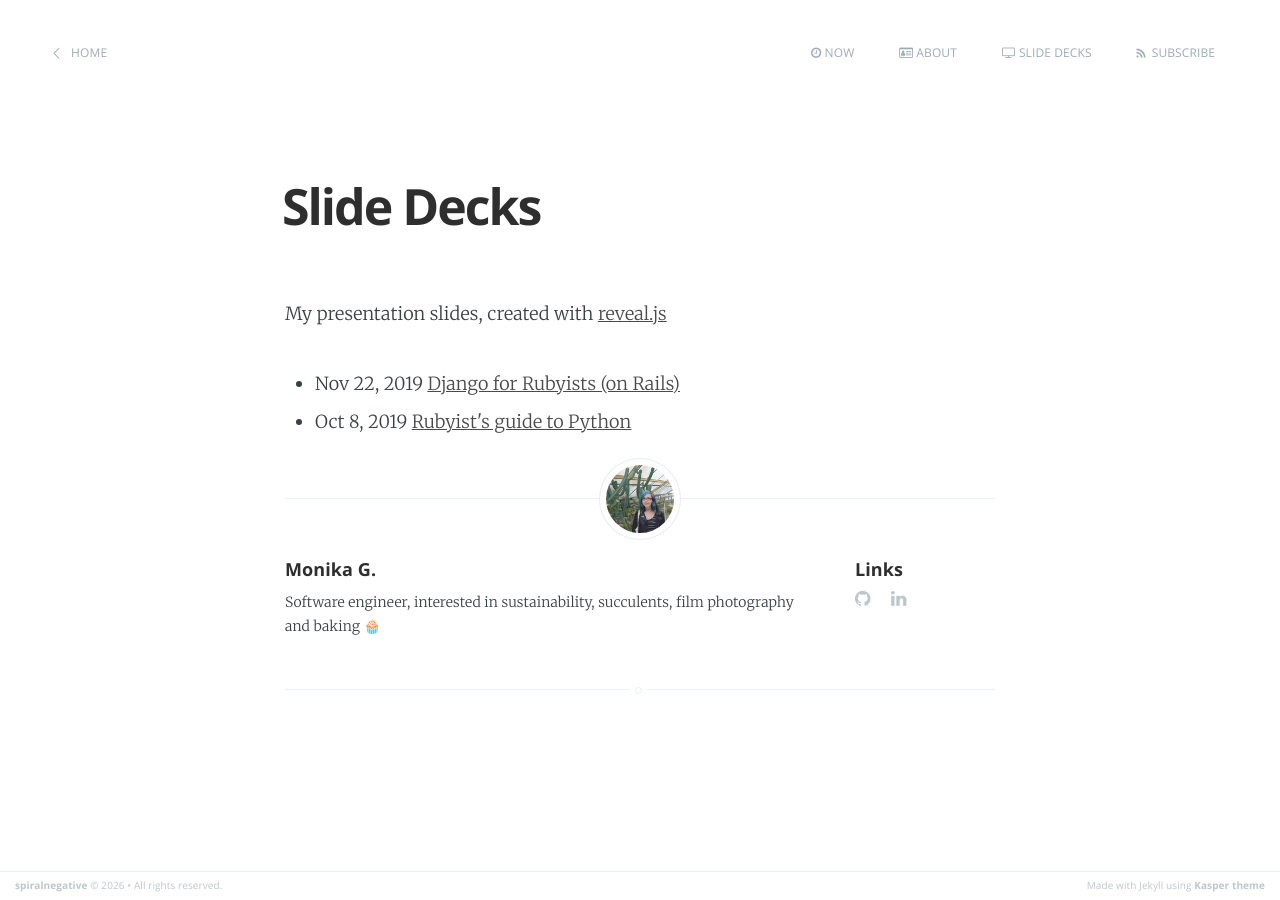
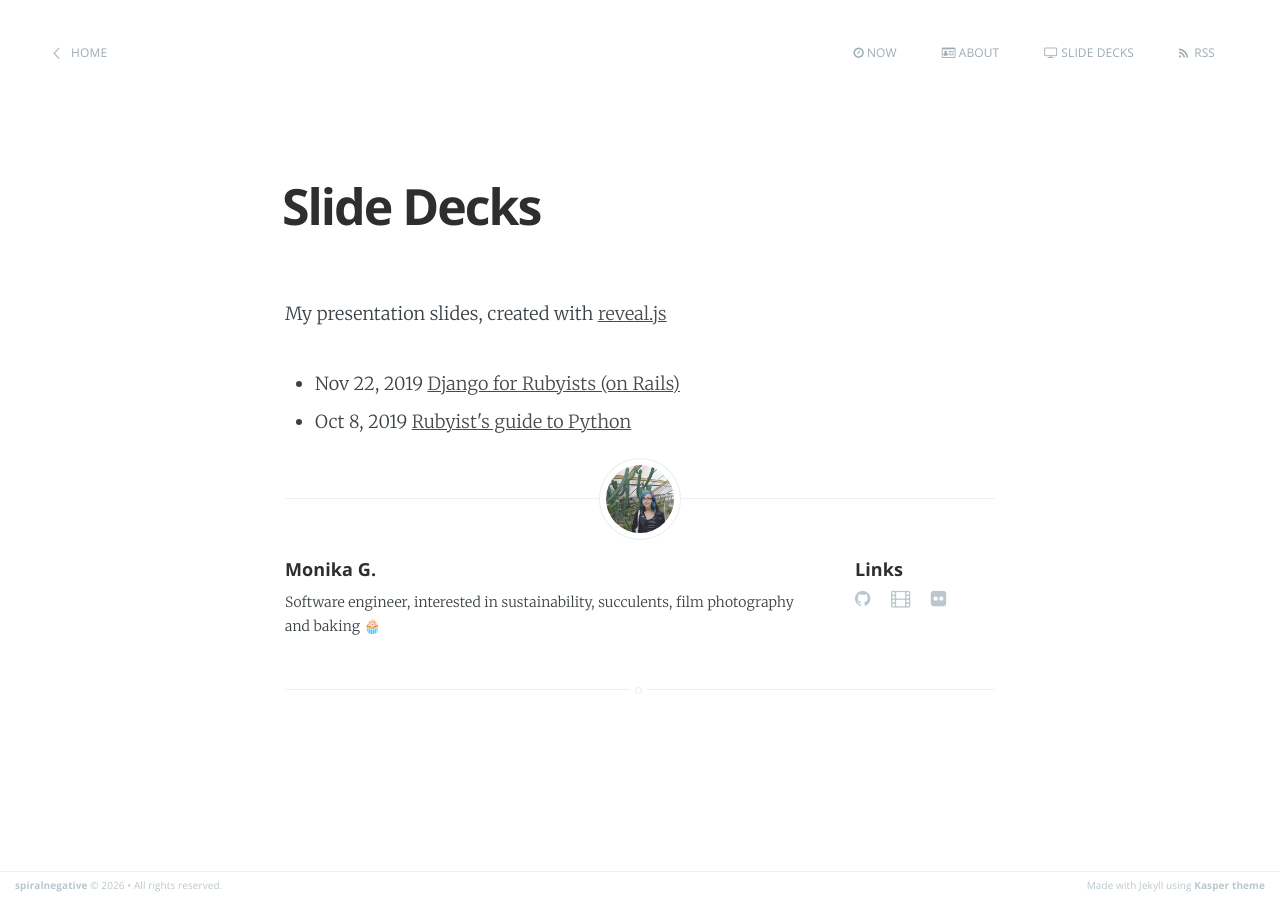
Before and after one commit to spiralnegative/spiralnegative.github.io, a Jekyll site: the page built from slide-decks.html, in a window 1280 px wide. Built offline with Jekyll 4.4.1, drawn with Linux system fonts in a browser that asks for light colours; some web fonts are replaced.

Commit message:
Update links

```diff
--- a/_includes/header.html
+++ b/_includes/header.html
@@ -1,4 +1,4 @@
-<a class="subscribe-button icon-feed" href="{{ site.baseurl }}feed.xml">Subscribe</a>
+<a class="subscribe-button icon-feed" href="{{ site.baseurl }}feed.xml">RSS</a>
 <a class="subscribe-button" href="{{ site.baseurl }}slide-decks"><div class="fa fa-tv"></div> Slide decks</a>
 <a class="subscribe-button" href="{{ site.baseurl }}about"><div class="fa fa-id-card-o"></div> About</a>
 <a class="subscribe-button" href="{{ site.baseurl }}now"><div class="fa fa-clock-o"></div> Now</a>
--- a/_includes/share.html
+++ b/_includes/share.html
@@ -3,7 +3,10 @@
     <a class="fa fa-github" href="https://github.com/spiralnegative">
         <span class="hidden">Github</span>
     </a>
-    <a class="fa fa-linkedin" href="https://www.linkedin.com/in/mbdg/">
-        <span class="hidden">LinkedIn</span>
+    <a class="fa fa-film" href="https://www.lomography.com/homes/spiralnegative">
+        <span class="hidden">Lomography</span>
+    </a>
+    <a class="fa fa-flickr" href="https://www.flickr.com/photos/spiralnegative/">
+        <span class="hidden">Flickr</span>
     </a>
 </section>
```
Also changed, not shown: 2 other files.
